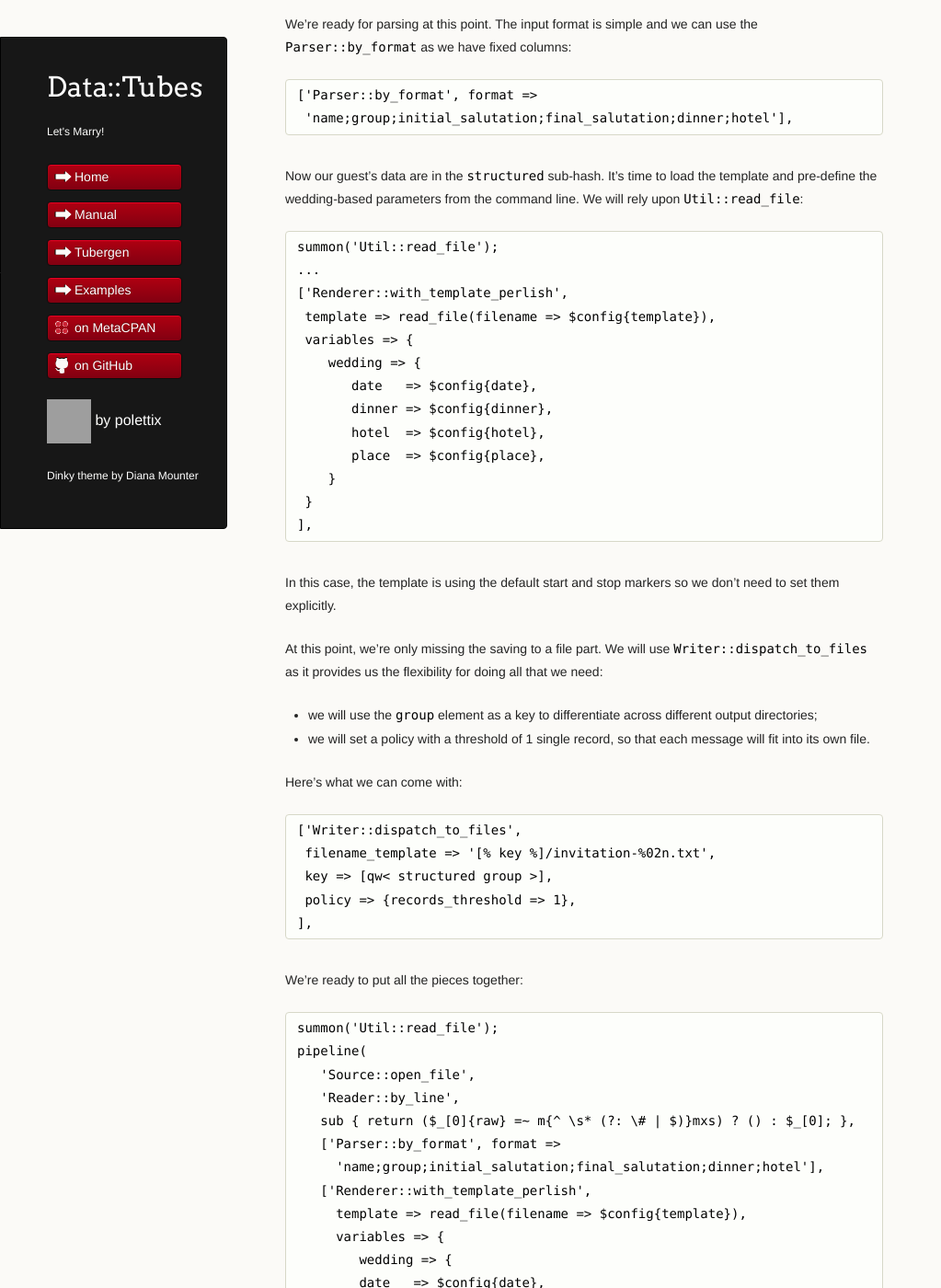
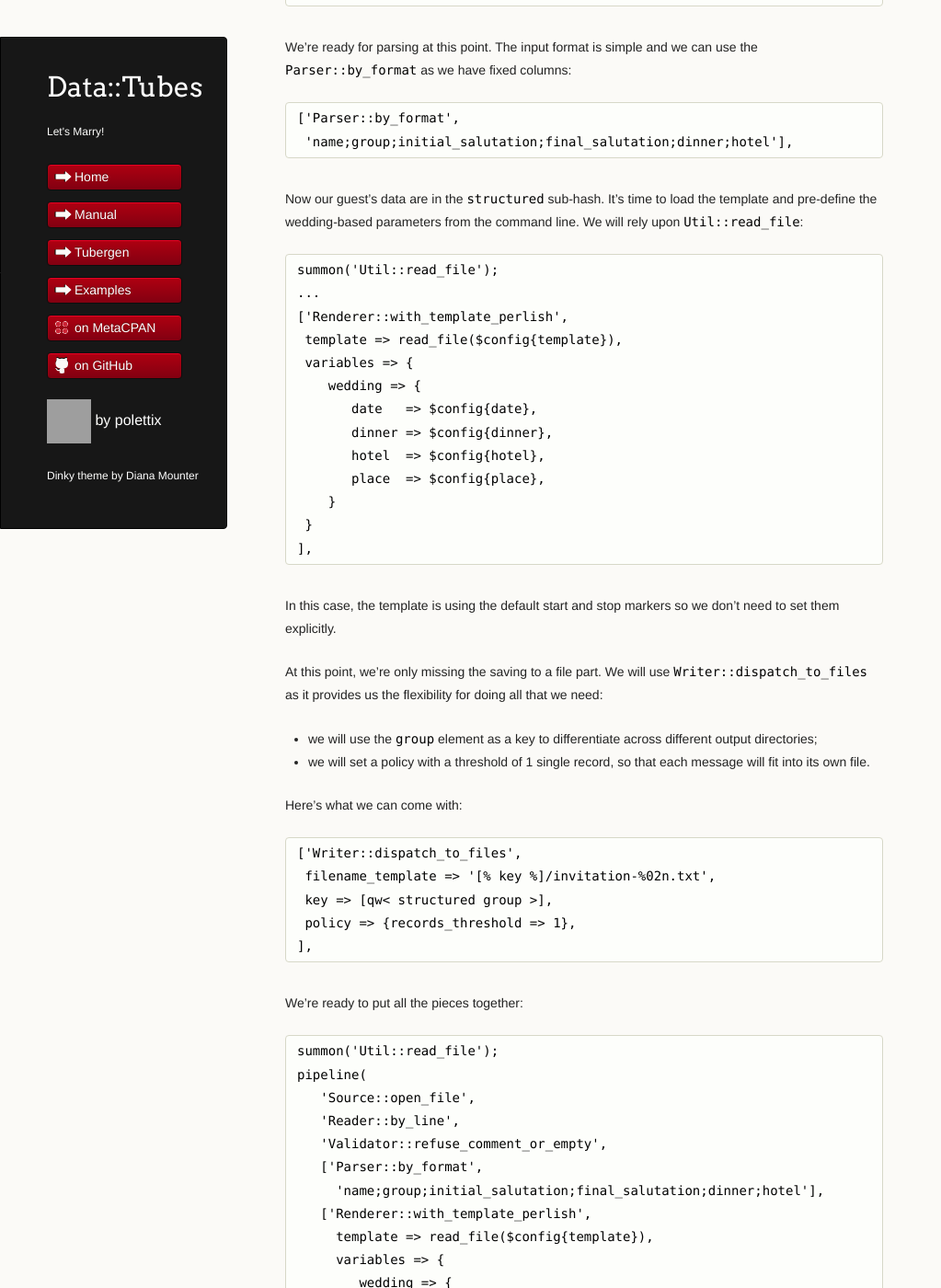
Before and after one commit to polettix/Data-Tubes, a Jekyll site: the page built from example01.md, in a window 1280 px wide and 1400 px high, scrolled down 4318 px. Shown: the whole window at 92% size, without its empty margins (0-1023 px from the left). Built offline with Jekyll 4.4.1, drawn with Linux system fonts in a browser that asks for light colours; comment, search, counter and statistics services are not loaded; some of the changed text lies outside the part shown; grey boxes are pictures that could not be loaded.

Commit message:
updated example for 0.726

````diff
--- a/example01.md
+++ b/example01.md
@@ -194,18 +194,18 @@ pipeline(
 ```
 
 Now the reader puts the line in field `raw`, so we can filter it to
-eliminate empty lines and comments:
-
+eliminate empty lines and comments. Luckily, there's a plugin for this as
+of release 1.726:
 
 ```
-sub { return ($_[0]{raw} =~ m{^ \s* (?: \# | $)}mxs) ? () : $_[0]; },
+'Validator::refuse_comment_or_empty',
 ```
 
 We're ready for parsing at this point. The input format is simple and we
 can use the `Parser::by_format` as we have fixed columns:
 
 ```
-['Parser::by_format', format =>
+['Parser::by_format',
  'name;group;initial_salutation;final_salutation;dinner;hotel'],
 ```
 
@@ -217,7 +217,7 @@ command line. We will rely upon `Util::read_file`:
 summon('Util::read_file');
 ...
 ['Renderer::with_template_perlish',
- template => read_file(filename => $config{template}),
+ template => read_file($config{template}),
  variables => {
     wedding => {
        date   => $config{date},
@@ -258,11 +258,11 @@ summon('Util::read_file');
 pipeline(
    'Source::open_file',
    'Reader::by_line',
-   sub { return ($_[0]{raw} =~ m{^ \s* (?: \# | $)}mxs) ? () : $_[0]; },
-   ['Parser::by_format', format =>
+   'Validator::refuse_comment_or_empty',
+   ['Parser::by_format',
      'name;group;initial_salutation;final_salutation;dinner;hotel'],
    ['Renderer::with_template_perlish',
-     template => read_file(filename => $config{template}),
+     template => read_file($config{template}),
      variables => {
         wedding => {
         date   => $config{date},
````
